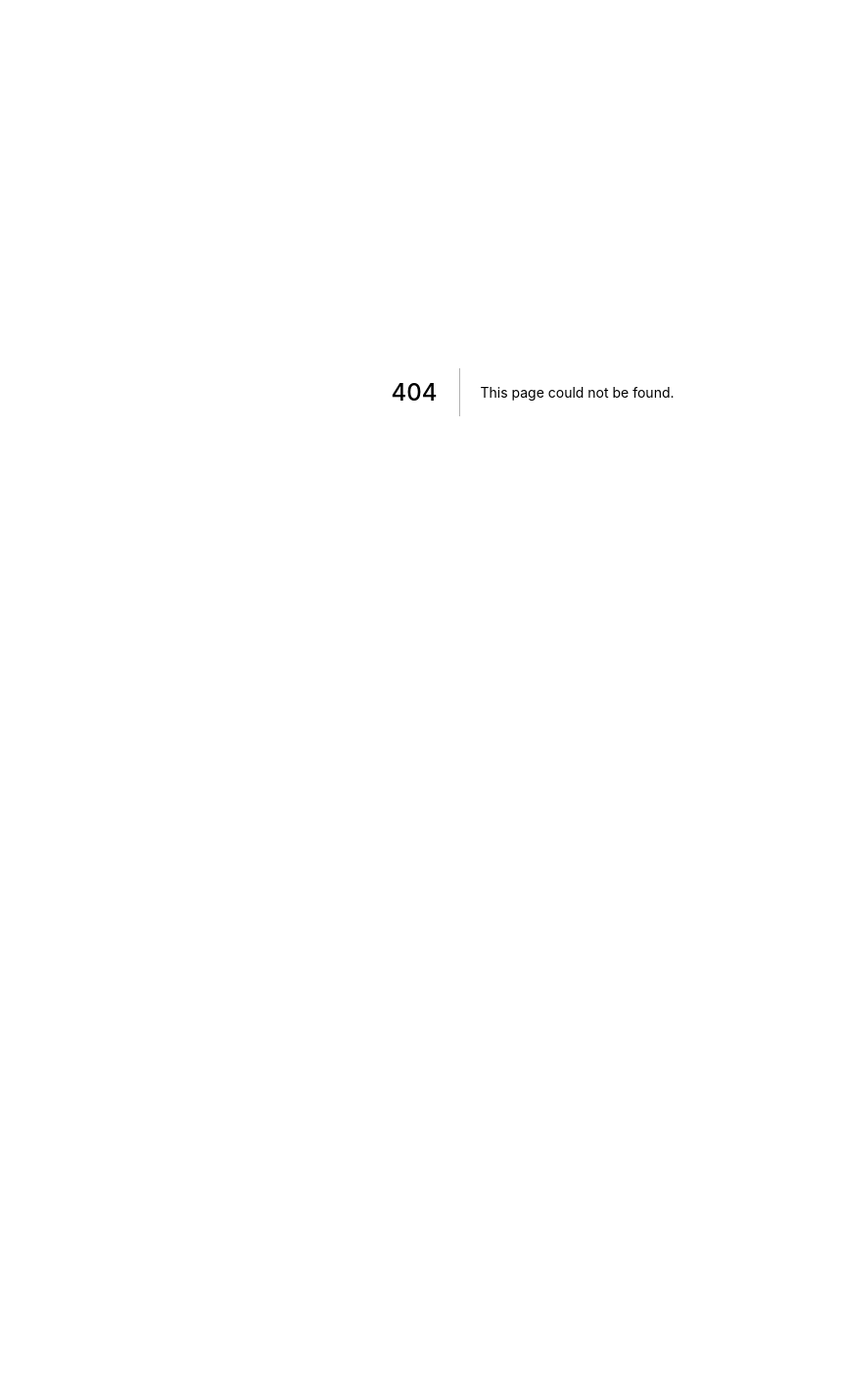
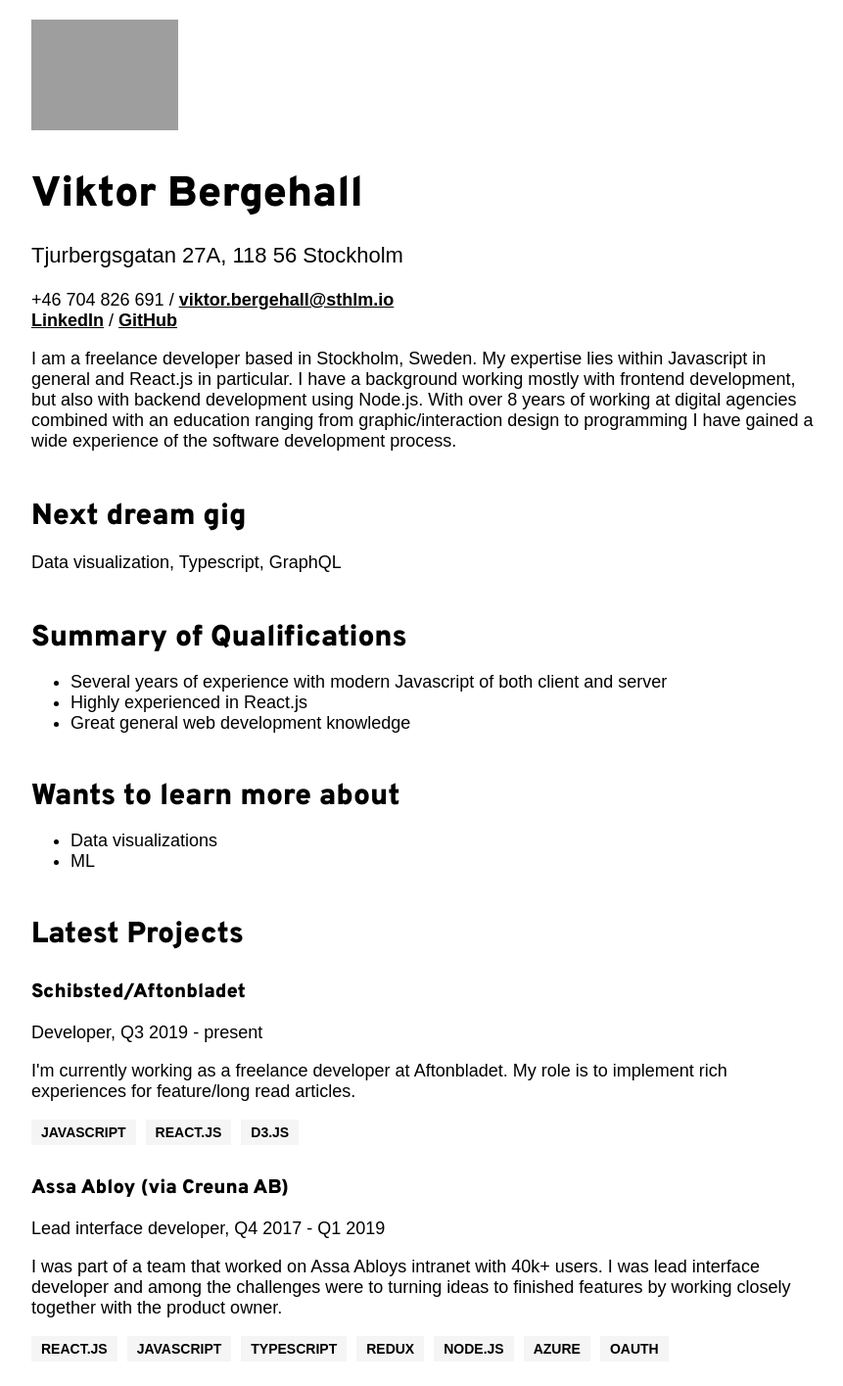
Before and after one commit to sthlmio/web, a Next.js app: page /viktor-bergehall in a window 1280 px wide. Before the commit this address had no page. Shown: the whole page at 98% size, without its empty margins (96-957 px from the left). Before the commit the page ends 800 px from the top, so only its background shows below. Built offline with nearby package versions, Linux system fonts and the light colour scheme; grey boxes are pictures that could not be loaded; a web font is replaced by a local one.

Commit message:
Added my profile

```diff
--- a/components/team.js
+++ b/components/team.js
@@ -56,6 +56,9 @@ export function Team() {
                 />
               </div>
               <p>Viktor Bergehall</p>
+              <Link href="/viktor-bergehall">
+                <a>Profile</a>
+              </Link>
             </div>
           </li>
         </ul>
--- /dev/null
+++ b/pages/viktor-bergehall.js
@@ -0,0 +1,130 @@
+import { Project } from '../components/project';
+import { Header } from '../components/header'
+import { InPageHeader } from '../components/inPageHeader'
+
+export default function ViktorBergehall () {
+  return (
+    <>
+      <Header title={`sthlm.io - Viktor Bergehall`} canonical="/viktor-bergehall/"/>
+      <section>
+        <div className="content">
+          <InPageHeader/>
+          <h2>Viktor Bergehall</h2>
+          <p>Tjurbergsgatan 27A, 118 56 Stockholm</p>
+          <small>+46 704 826 691 / <a href="mailto:viktor.bergehall@sthlm.io">viktor.bergehall@sthlm.io</a>
+            <br />
+            <a
+              href="https://www.linkedin.com/in/viktorbergehall/"
+              rel="noopener noreferrer"
+              target="_blank"
+            >
+              LinkedIn
+            </a> /{' '}
+            <a
+              href="https://github.com/vb"
+              rel="noopener noreferrer"
+              target="_blank"
+            >
+              GitHub
+            </a></small>
+          <p className="text">
+            I am a freelance developer based in Stockholm, Sweden. My expertise lies within Javascript in general and React.js in particular. I have a background working mostly with frontend development, but also with backend development using Node.js. With over 8 years of working at digital agencies combined with an education ranging from graphic/interaction design to programming I have gained a wide experience of the software development process.
+          </p>
+
+          <h3>Next dream gig</h3>
+          <p className="text">Data visualization, Typescript, GraphQL</p>
+
+          <h3>Summary of Qualifications</h3>
+          <ul>
+            <li>Several years of experience with modern Javascript of both client and server</li>
+            <li>Highly experienced in React.js</li>
+            <li>Great general web development knowledge</li>
+          </ul>
+
+          <h3>Wants to learn more about</h3>
+          <ul>
+            <li>Data visualizations</li>
+            <li>ML</li>
+          </ul>
+
+          <h3>Latest Projects</h3>
+          <Project
+            title={'Schibsted/Aftonbladet'}
+            role="Developer"
+            from="Q3 2019"
+            to="present"
+            tags={[
+              'Javascript',
+              'React.js',
+              'D3.js'
+            ]}
+          >
+            <p className="text">
+              I'm currently working as a freelance developer at Aftonbladet. My role is to implement rich experiences for feature/long read articles.
+            </p>
+          </Project>
+          <Project
+            title="Assa Abloy (via Creuna AB)"
+            role="Lead interface developer"
+            from="Q4 2017"
+            to="Q1 2019"
+            tags={[
+              'React.js',
+              'Javascript',
+              'Typescript',
+              'Redux',
+              'Node.js',
+              'Azure',
+              'Oauth'
+            ]}
+          >
+            <p className="text">
+            I was part of a team that worked on Assa Abloys intranet with 40k+ users. I was lead interface developer and among the challenges were to turning ideas to finished features by working closely together with the product owner.
+            </p>
+          </Project>
+        </div>
+        { /*language=SCSS*/}
+        <style jsx>{`
+          section {
+            width: 100%;
+            padding: 0;
+            background: #fff;
+            z-index: 0;
+            position: relative;
+            display: flex;
+            justify-content: center;
+            flex-direction: column;
+          }
+
+          .content {
+            display: flex;
+            flex-direction: column;
+            margin: 0 auto;
+            width: 1024px;
+            max-width: calc(100% - 40px);
+            padding: 20px;
+          }
+
+          .content div {
+            display: flex;
+            height: 100%;
+            flex-direction: column;
+            align-items: center;
+            justify-content: center;
+          }
+
+          a,
+          a:active,
+          a:visited {
+            font-weight: bold;
+            color: #000;
+          }
+
+          a:hover {
+            color: #3E46CF;
+          }
+        `}</style>
+      </section>
+    </>
+  )
+}
```
